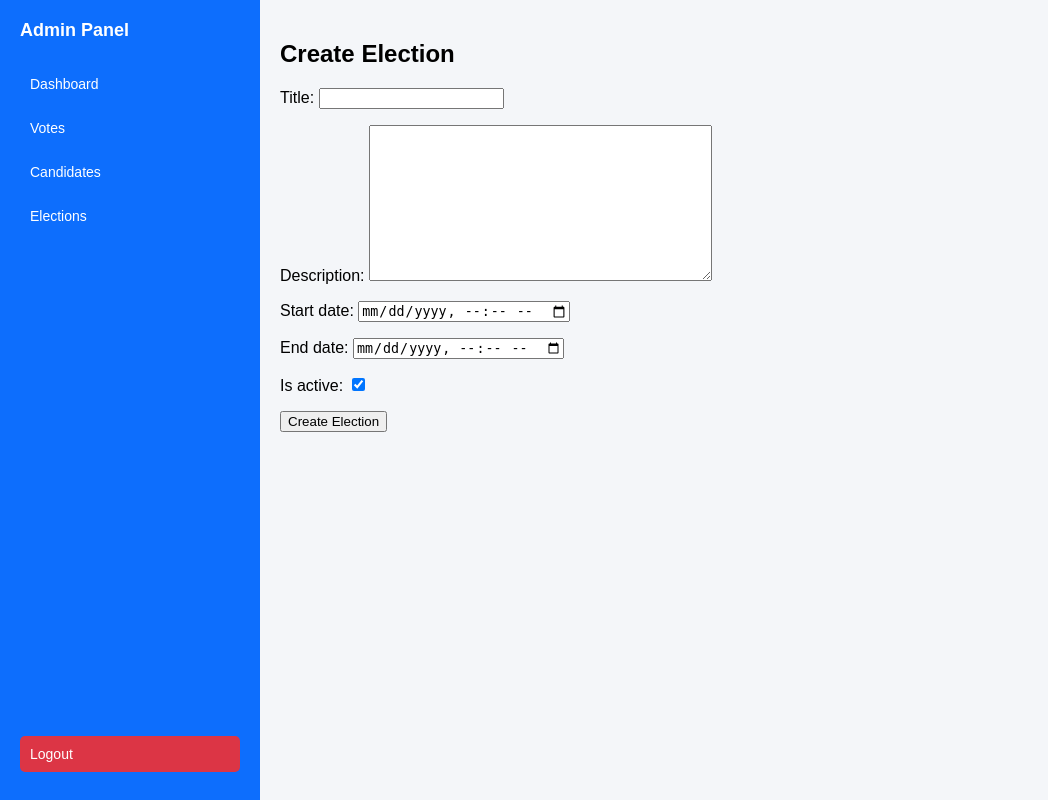
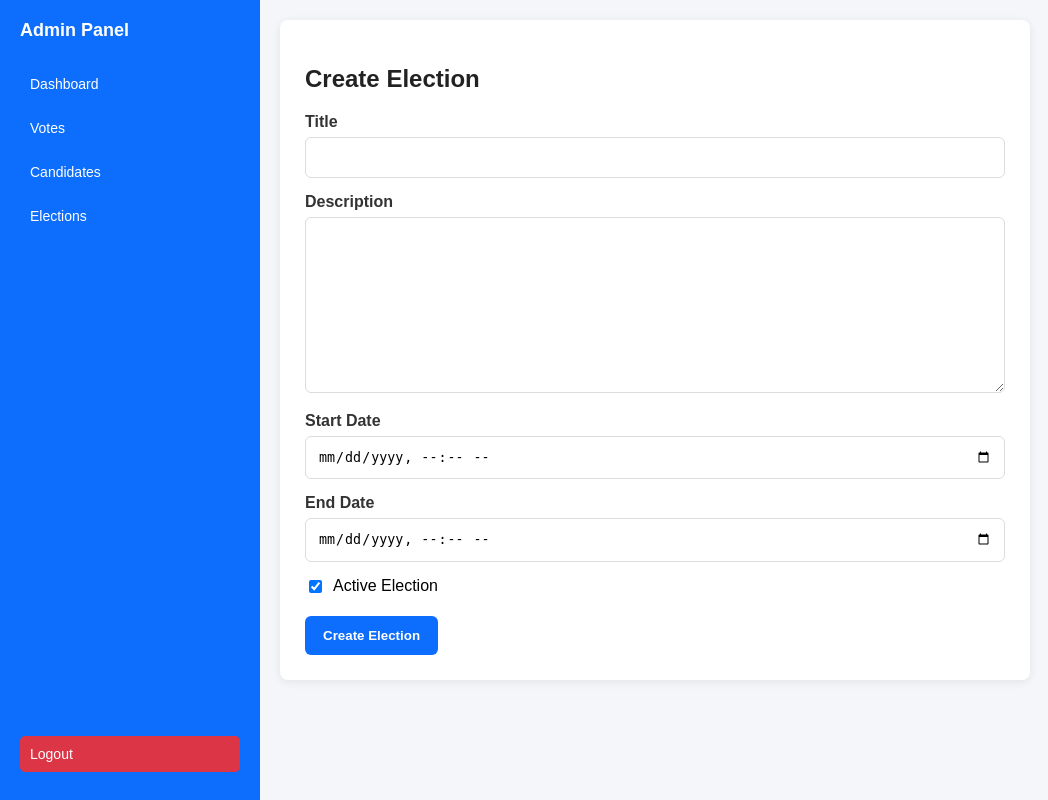
Before and after one commit to Kreativeweb003/Online_Voting_System, a Django app: page /voting/admin/elections/create/ in a window 1280 px wide. Shown: the whole page, without its empty margins (0-1048 px from the left). Run offline with Django 5.2, Linux system fonts and the light colour scheme; the visitor is signed in with stand-in values (Sample User, id 1).

Commit message:
Improved UI for election creation page

```diff
--- a/static/css/style.css
+++ b/static/css/style.css
@@ -860,3 +860,74 @@
 .voter-vote-btn:hover {
     background: #157347;
 }
+
+
+/* =========================
+   CREATE ELECTION PAGE
+========================= */
+
+.create-election-page {
+    max-width: 700px;
+    background: #ffffff;
+    padding: 25px;
+    border-radius: 8px;
+    box-shadow: 0 2px 10px rgba(0,0,0,0.08);
+}
+
+.create-election-title {
+    margin-bottom: 20px;
+    color: #222;
+}
+
+/* form */
+
+.create-election-form {
+    width: 100%;
+}
+
+.create-election-group {
+    margin-bottom: 15px;
+}
+
+.create-election-group label {
+    display: block;
+    margin-bottom: 6px;
+    font-weight: 600;
+    color: #333;
+}
+
+.create-election-group input,
+.create-election-group textarea,
+.create-election-group select {
+    width: 100%;
+    padding: 12px;
+    border: 1px solid #dcdcdc;
+    border-radius: 6px;
+    box-sizing: border-box;
+}
+
+.create-election-group textarea {
+    min-height: 120px;
+    resize: vertical;
+}
+
+.create-election-checkbox {
+    display: flex;
+    align-items: center;
+    gap: 8px;
+    margin-bottom: 20px;
+}
+
+.create-election-btn {
+    background: #0d6efd;
+    color: white;
+    border: none;
+    padding: 12px 18px;
+    border-radius: 6px;
+    cursor: pointer;
+    font-weight: 600;
+}
+
+.create-election-btn:hover {
+    background: #0b5ed7;
+}
--- a/templates/admin/create_elections.html
+++ b/templates/admin/create_elections.html
@@ -2,14 +2,57 @@
 
 {% block content %}
 
-<h2>Create Election</h2>
+<div class="create-election-page">
 
-<form method="POST">
-    {% csrf_token %}
+    <h2 class="create-election-title">
+        Create Election
+    </h2>
 
-    {{ form.as_p }}
+    <form method="POST" class="create-election-form">
 
-    <button type="submit">Create Election</button>
-</form>
+        {% csrf_token %}
+
+        <div class="create-election-group">
+            <label for="{{ form.title.id_for_label }}">
+                Title
+            </label>
+            {{ form.title }}
+        </div>
+
+        <div class="create-election-group">
+            <label for="{{ form.description.id_for_label }}">
+                Description
+            </label>
+            {{ form.description }}
+        </div>
+
+        <div class="create-election-group">
+            <label for="{{ form.start_date.id_for_label }}">
+                Start Date
+            </label>
+            {{ form.start_date }}
+        </div>
+
+        <div class="create-election-group">
+            <label for="{{ form.end_date.id_for_label }}">
+                End Date
+            </label>
+            {{ form.end_date }}
+        </div>
+
+        <div class="create-election-checkbox">
+            {{ form.is_active }}
+            <label for="{{ form.is_active.id_for_label }}">
+                Active Election
+            </label>
+        </div>
+
+        <button type="submit" class="create-election-btn">
+            Create Election
+        </button>
+
+    </form>
+
+</div>
 
 {% endblock %}
```
